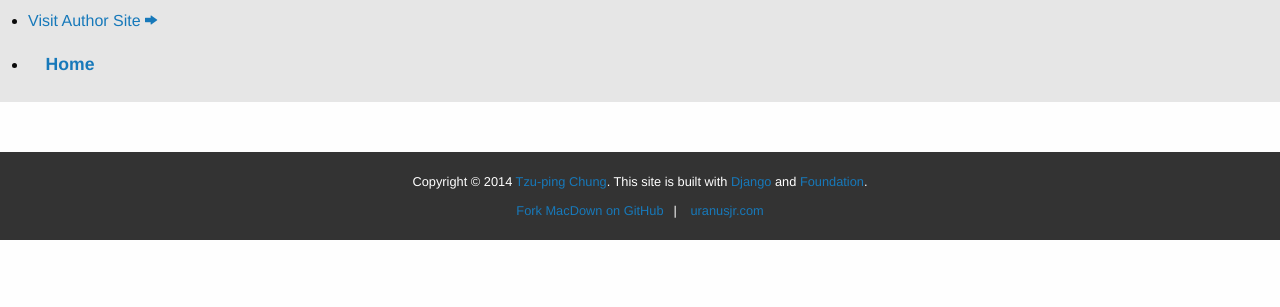
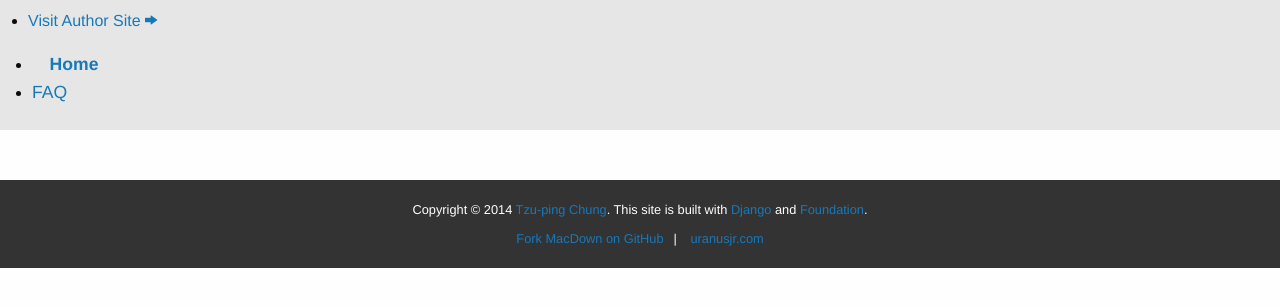
Before and after one commit to MacDownApp/macdown-site-django, a Django app: template base/templates/base/base.html in a window 1280 px wide. Shown: the top 307 px of the page. Run offline with Django 3.2, Linux system fonts and the light colour scheme; the template is opened without the code that fills it, so the values that code supplies are empty; some libraries are stand-ins or nearby versions.

Commit message:
More FAQ and seperate it to another page

```diff
--- a/base/static/base/css/base.css
+++ b/base/static/base/css/base.css
@@ -1,8 +1,14 @@
-.top-bar .left a {
+.top-bar .left {
+    margin-left: 1.5em;
+}
+.top-bar .left li a {
+    text-align: center;
+    font-size: 110%;
+}
+.top-bar .left li:first-child a {
     font-weight: bold;
-    font-size: 110%;
-    margin: auto 1em;
-    text-align: center;
+    padding-left: 0.5em;
+    margin: auto 0.5em;
 }
 footer {
     background: #333;
--- a/base/templates/base/base.html
+++ b/base/templates/base/base.html
@@ -1,6 +1,8 @@
 {% extends 'base/boilerplate.html' %}
 
 {% load i18n staticfiles base_tags %}
+
+{% block title %}{% blocktrans %}MacDown: The open source Markdown editor for OS X.{% endblocktrans %}{% endblock %}
 
 {% block extra_css %}
 {{ block.super }}
@@ -14,6 +16,8 @@
 <meta property="og:image"
     content="{% block og_image %}{% absolute_uri og_image_url %}{% endblock %}">
 {% include 'base/includes/analytics.html' %}
+<meta property="og:description"
+    content="{% block description %}{% trans 'MacDown is an open source Markdown editor for OS X, released under the MIT License.' %}{% endblock %}">
 {% endblock %}
 
 
@@ -29,6 +33,7 @@
     </ul>
     <ul class="left">
       <li><a href="{% url 'pages:home' %}">{% trans 'Home' %}</a></li>
+      <li><a href="{% url 'pages:faq' %}">{% trans 'FAQ' %}</a></li>
     </ul>
   </section>
 </nav>
--- a/pages/urls.py
+++ b/pages/urls.py
@@ -4,4 +4,5 @@ from . import views
 urlpatterns = patterns(
     '',
     url(r'^$', views.home, name='home'),
+    url(r'^faq/$', views.faq, name='faq'),
 )
--- a/pages/views.py
+++ b/pages/views.py
@@ -5,4 +5,9 @@ class HomeView(TemplateView):
     template_name = 'pages/home.html'
 
 
+class FAQView(TemplateView):
+    template_name = 'pages/faq.html'
+
+
 home = HomeView.as_view()
+faq = FAQView.as_view()
```
Also changed, not shown: base/templates/base/includes/download_link.html (added, +12 -0 lines), pages/static/pages/css/home.css (+0 -27 lines), pages/static/pages/css/page.css (added, +26 -0 lines), pages/templates/pages/base.html (added, +8 -0 lines), pages/templates/pages/faq.html (added, +37 -0 lines), pages/templates/pages/home.html (+3 -34 lines).
